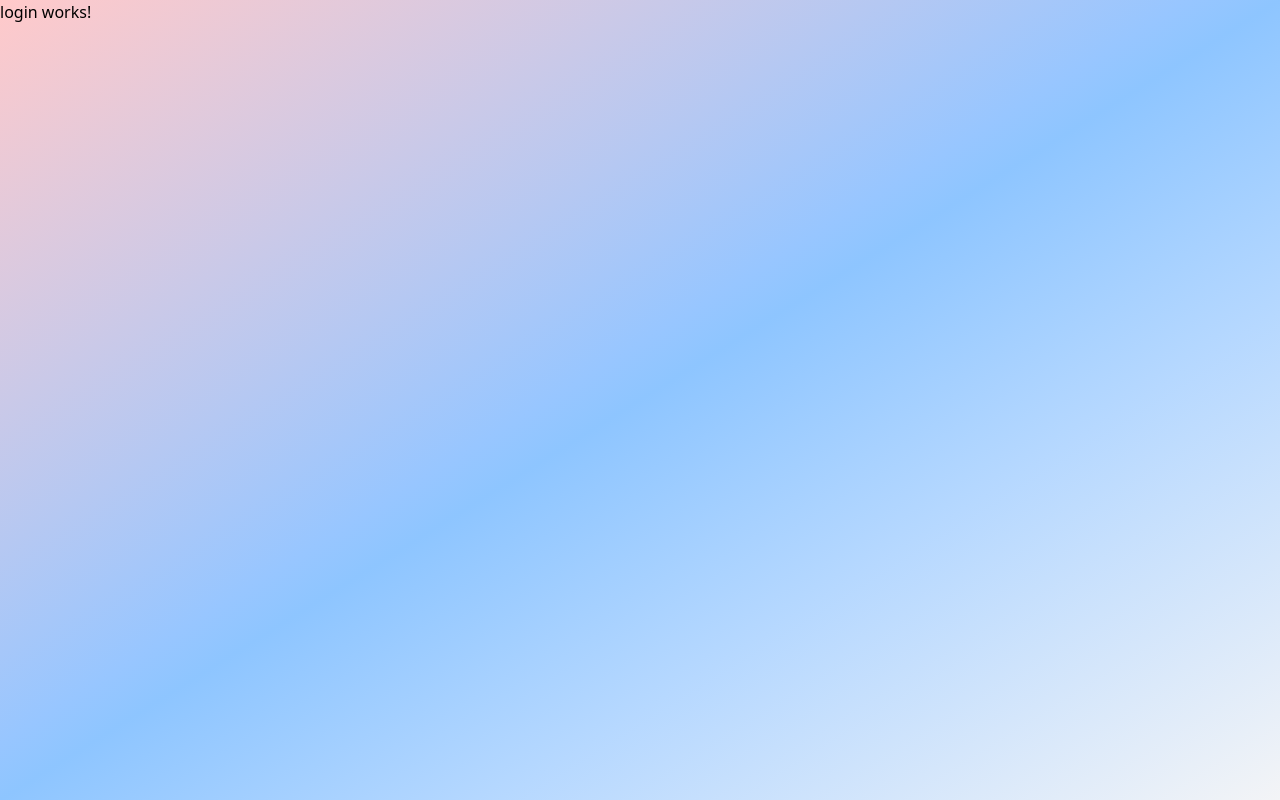
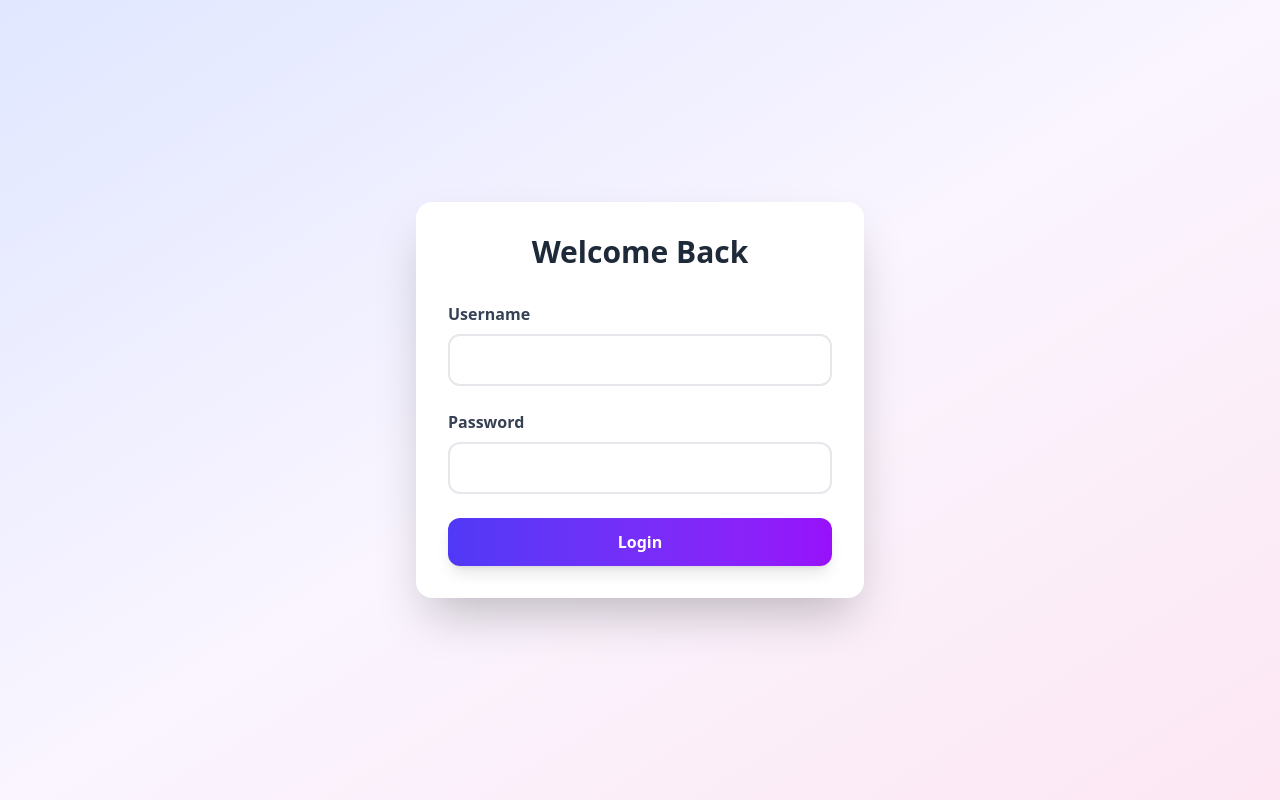
Before and after one commit to Moha2000-dev/adminPage, an Angular app: page /login in a window 1280 px wide. Built offline with nearby package versions, Linux system fonts and the light colour scheme.

Commit message:
desing the login bage

```diff
--- a/src/app/Copmonets/auth/login/login.html
+++ b/src/app/Copmonets/auth/login/login.html
@@ -1 +1,44 @@
-<p>login works!</p>
+<div
+  class="min-h-screen bg-linear-to-br from-indigo-100 via-purple-50 to-pink-100 grid place-items-center p-4"
+>
+  <div class="bg-white rounded-2xl shadow-2xl p-8 w-full max-w-md">
+    <h2 class="text-3xl font-bold mb-8 text-center text-gray-800">Welcome Back</h2>
+    <form (ngSubmit)="submit()">
+      <div class="mb-6">
+        <label class="block text-gray-700 font-semibold mb-2" for="username">Username</label>
+        <input
+          type="text"
+          id="username"
+          [(ngModel)]="usernames"
+          name="username"
+          required
+          class="w-full px-4 py-3 border-2 border-gray-200 rounded-xl focus:outline-none focus:ring-2 focus:ring-indigo-500 focus:border-transparent transition duration-200"
+        />
+      </div>
+      <div class="mb-6">
+        <label class="block text-gray-700 font-semibold mb-2" for="password">Password</label>
+        <input
+          type="password"
+          id="password"
+          [(ngModel)]="passwords"
+          name="password"
+          required
+          class="w-full px-4 py-3 border-2 border-gray-200 rounded-xl focus:outline-none focus:ring-2 focus:ring-indigo-500 focus:border-transparent transition duration-200"
+        />
+      </div>
+      <button
+        type="submit"
+        [disabled]="isloading"
+        class="w-full bg-linear-to-r from-indigo-600 to-purple-600 text-white font-semibold py-3 px-4 rounded-xl hover:from-indigo-700 hover:to-purple-700 transform hover:scale-105 transition duration-200 shadow-lg disabled:opacity-50 disabled:transform-none"
+      >
+        {{ isloading ? 'Logging in...' : 'Login' }}
+      </button>
+      <div
+        *ngIf="errormsg"
+        class="mt-6 text-red-600 text-center bg-red-50 py-3 px-4 rounded-xl border border-red-200"
+      >
+        {{ errormsg }}
+      </div>
+    </form>
+  </div>
+</div>
--- a/src/app/Copmonets/auth/login/login.ts
+++ b/src/app/Copmonets/auth/login/login.ts
@@ -16,6 +16,7 @@ export class Login implements OnInit {
   passwords: string = '';
   isloading: boolean = false;
   errormsg: string = '';
+showPassword: any;
 
   constructor(private auth: Auth, private router: Router) {}
 
```
